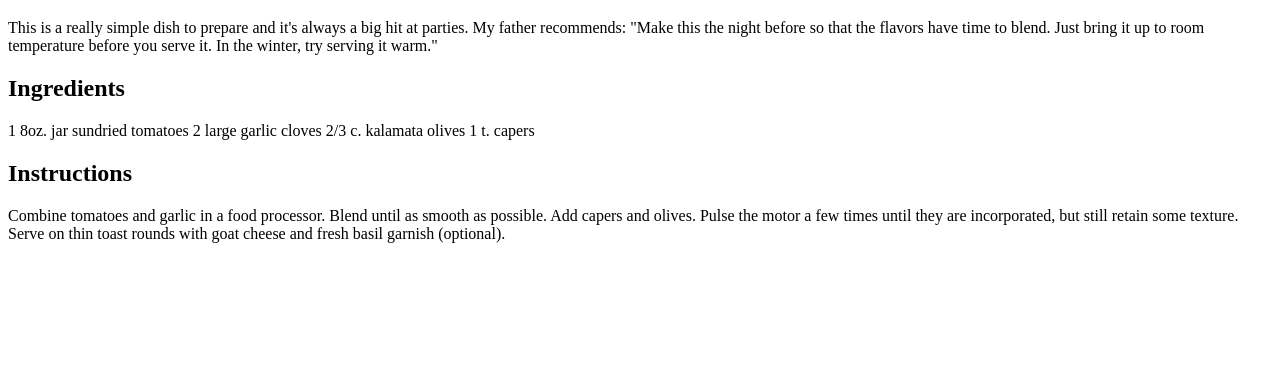
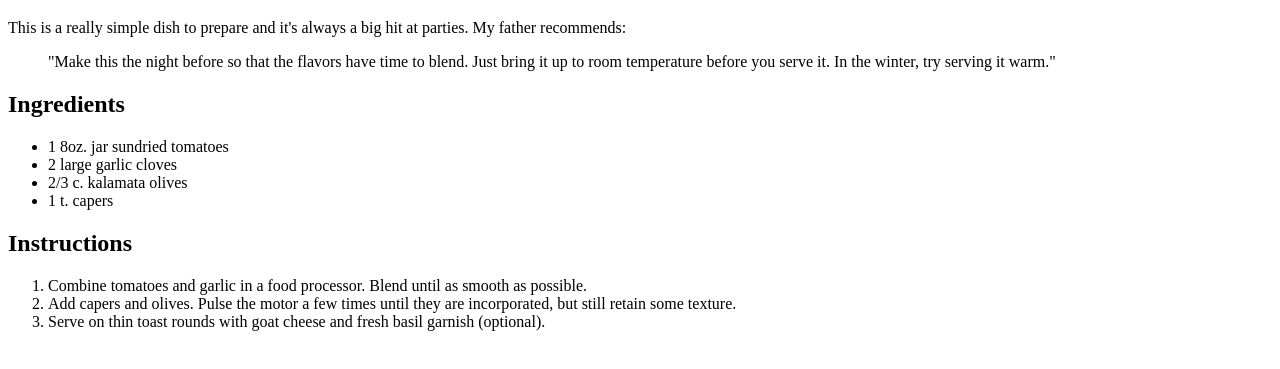
Before and after one commit to grc-338-02-spring-2016/github-demo-02-marychristinajohnson, a plain HTML site: page recipe.html in a window 1280 px wide. Shown: the part 61-430 px from the top of the page. Drawn offline with Linux system fonts and the light colour scheme.

Commit message:
finished markup for recipe.html

```diff
--- a/recipe.html
+++ b/recipe.html
@@ -15,24 +15,30 @@
 
     <h1>Tapenade (Olive Spread)</h1>
 
-This is a really simple dish to prepare and it's always a big hit at parties. My father recommends:
+<p>This is a really simple dish to prepare and it's always a big hit at parties. My father recommends:</p>
 
-"Make this the night before so that the flavors have time to blend. Just bring it up to room temperature before you serve it. In the winter, try serving it warm."
+<blockquote>"Make this the night before so that the flavors have time to blend. Just bring it up to room temperature before you serve it. In the winter, try serving it warm."</blockquote>
 
 <h2>Ingredients</h2>
 
-1 8oz. jar sundried tomatoes
-2 large garlic cloves
-2/3 c. kalamata olives
-1 t. capers
+<ul>
+    <li>1 8oz. jar sundried tomatoes</li>
+    <li>2 large garlic cloves</li>
+    <li>2/3 c. kalamata olives</li>
+    <li>1 t. capers</li>
+</ul>
 
 <h2>Instructions</h2>
 
-Combine tomatoes and garlic in a food processor. Blend until as smooth as possible.
+        <ol>
 
-Add capers and olives. Pulse the motor a few times until they are incorporated, but still retain some texture.
+<li>Combine tomatoes and garlic in a food processor. Blend until as smooth as possible.</li>
 
-Serve on thin toast rounds with goat cheese and fresh basil garnish (optional).
+<li>Add capers and olives. Pulse the motor a few times until they are incorporated, but still retain some texture.</li>
+
+<li>Serve on thin toast rounds with goat cheese and fresh basil garnish (optional).</li>
+
+        </ol>
 
     </body>
 
```
